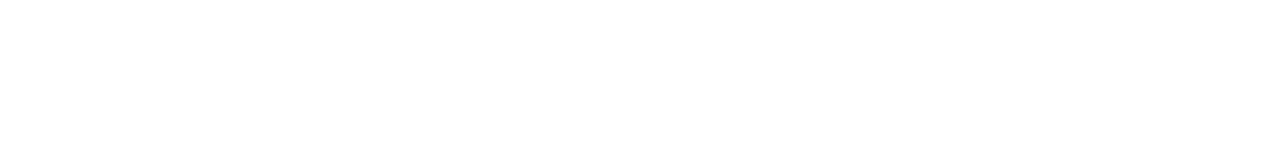
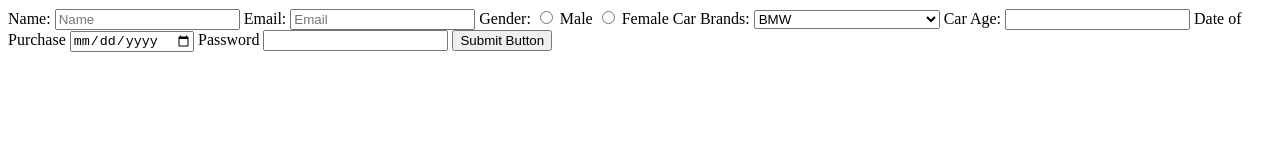
Before and after one commit to acciojob/car-insurance-form-LAV1E, a website: page main.html in a window 1280 px wide. Drawn offline with Linux system fonts and the light colour scheme.

Commit message:
created a submission

```diff
--- a/main.html
+++ b/main.html
@@ -8,6 +8,40 @@
 
 <body>
 	<!-- the entire body must be written by student -->
+	   <form action="#" method="post">
+        <label for="name">Name:</label>
+        <input type="Text" id="name" name="name" placeholder="Name" required>
+
+        <label for="email">Email:</label>
+        <input type="Email" id="email" name="email" placeholder="Email" required>
+
+        <label>Gender:</label>
+        <input type="Radio" id="gender_m" name="gender" required>
+        <label for="gender_m">Male</label>
+        <input type="Radio" id="gender_f" name="gender" required>
+        <label for="gender_f">Female</label>
+
+        <label for="cars">Car Brands:</label>
+        <select id="cars" name="cars">
+            <option value="" disabled>--Please choose an option--</option>
+            <option value="bmw">BMW</option>
+            <option value="audi">Audi</option>
+            <option value="mercedes">Mercedes</option>
+        </select>
+
+        <label for="age">Car Age:</label>
+        <input type="Number" id="carage"  required>
+
+        <label for="dob">Date of Purchase</label>
+        <input type="Date" id="dob" name="dob" required>
+
+
+		<label for="password">Password</label>
+        <input type="Password" id="password"  required>
+
+
+        <button type="submit">Submit Button</button>
+    </form>
     <script type="text/javascript" src="./script.js">
 </script>
 
```
